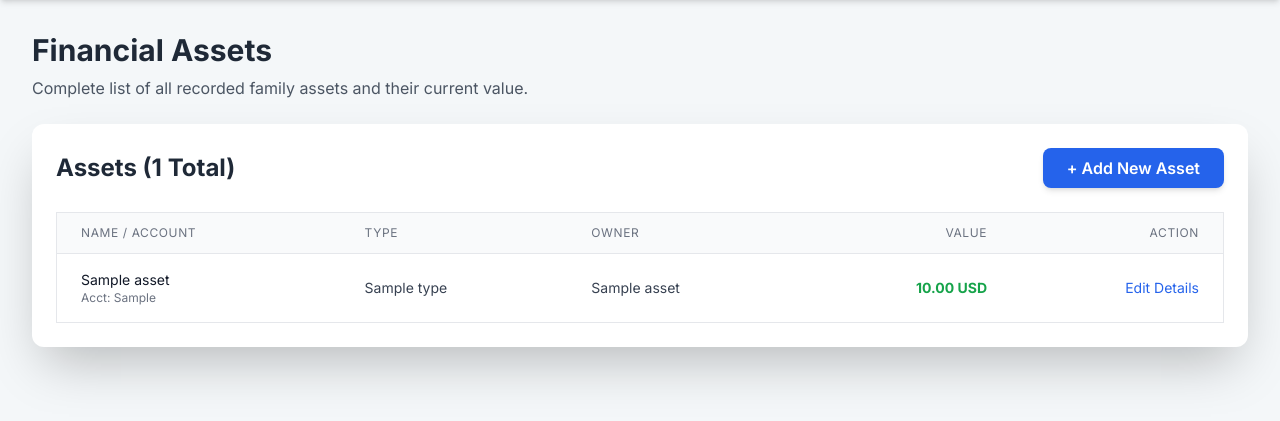
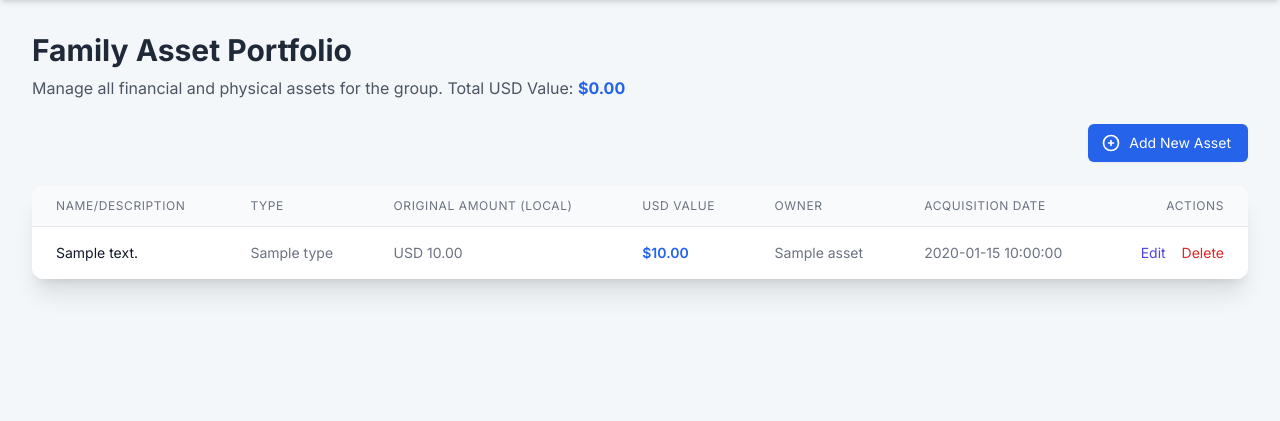
Before and after one commit to foyruser/Family-Financial-Dashboard, a Flask app: template templates/index.html in a window 1280 px wide. Shown: the part 64-485 px from the top of the page. Run offline with Flask 3, Linux system fonts and the light colour scheme; the template is opened without the code that fills it: most values are stand-ins (such as "Sample title", 1, 10 or a date in 2020); parts of the project's set-up code (start-up, migrations or seed data) failed here and were passed over; some libraries are stand-ins or nearby versions.

Commit message:
Update index.html

```diff
--- a/templates/index.html
+++ b/templates/index.html
@@ -1,51 +1,66 @@
 {% extends "base.html" %}
 
-{% block title %}Assets Overview{% endblock %}
-{% block header_title %}Financial Assets{% endblock %}
-{% block header_subtitle %}Complete list of all recorded family assets and their current value.{% endblock %}
+{% block title %}Assets - Detailed Portfolio{% endblock %}
+{% block header_title %}Family Asset Portfolio{% endblock %}
+{% block header_subtitle %}Manage all financial and physical assets for the group. Total USD Value: <span class="text-blue-600 font-bold">${{ "{:,.2f}".format(total_asset_usd | default(0.0)) }}</span>{% endblock %}
 
 {% block content %}
-<div class="bg-white p-6 rounded-xl shadow-2xl">
-    <div class="flex justify-between items-center mb-6">
-        <h2 class="text-2xl font-bold text-gray-800">Assets ({{ assets | length }} Total)</h2>
-        <a href="{{ url_for('add_asset') }}" class="px-6 py-2 bg-blue-600 text-white font-semibold rounded-lg shadow-md hover:bg-blue-700 transition-colors">
-            + Add New Asset
+<div class="space-y-6">
+
+    <div class="flex justify-end">
+        <a href="{{ url_for('add_asset') }}" class="inline-flex items-center px-4 py-2 border border-transparent text-sm font-medium rounded-md shadow-sm text-white bg-blue-600 hover:bg-blue-700 transition duration-150">
+            <svg class="w-5 h-5 mr-2 -ml-1" fill="none" stroke="currentColor" viewBox="0 0 24 24" xmlns="http://www.w3.org/2000/svg"><path stroke-linecap="round" stroke-linejoin="round" stroke-width="2" d="M12 9v3m0 0v3m0-3h3m-3 0H9m12 0a9 9 0 11-18 0 9 9 0 0118 0z"></path></svg>
+            Add New Asset
         </a>
     </div>
 
-    {% if assets %}
+    <!-- Asset Listing Table -->
+    <div class="bg-white shadow-xl rounded-xl overflow-hidden">
         <div class="overflow-x-auto">
-        <table class="min-w-full divide-y divide-gray-200 border border-gray-200 rounded-lg">
-            <thead>
-                <tr class="bg-gray-50">
-                    <th class="px-6 py-3 text-left text-xs font-medium text-gray-500 uppercase tracking-wider">Name / Account</th>
+            <table class="min-w-full divide-y divide-gray-200">
+                <thead class="bg-gray-50">
+                    <tr>
+                        <th class="px-6 py-3 text-left text-xs font-medium text-gray-500 uppercase tracking-wider">Name/Description</th>
                         <th class="px-6 py-3 text-left text-xs font-medium text-gray-500 uppercase tracking-wider">Type</th>
+                        <th class="px-6 py-3 text-left text-xs font-medium text-gray-500 uppercase tracking-wider">Original Amount (Local)</th>
+                        <th class="px-6 py-3 text-left text-xs font-medium text-gray-500 uppercase tracking-wider">USD Value</th>
                         <th class="px-6 py-3 text-left text-xs font-medium text-gray-500 uppercase tracking-wider">Owner</th>
-                    <th class="px-6 py-3 text-right text-xs font-medium text-gray-500 uppercase tracking-wider">Value</th>
-                    <th class="px-6 py-3 text-right text-xs font-medium text-gray-500 uppercase tracking-wider">Action</th>
+                        <th class="px-6 py-3 text-left text-xs font-medium text-gray-500 uppercase tracking-wider">Acquisition Date</th>
+                        <th class="px-6 py-3 text-right text-xs font-medium text-gray-500 uppercase tracking-wider">Actions</th>
                     </tr>
                 </thead>
                 <tbody class="bg-white divide-y divide-gray-200">
                     {% for asset in assets %}
-                <tr class="hover:bg-blue-50 transition-colors">
-                    <td class="px-6 py-4 whitespace-nowrap text-sm font-medium text-gray-900">{{ asset.name }}
-                        {% if asset.account_no %}<span class="text-xs text-gray-500 block">Acct: {{ asset.account_no }}</span>{% endif %}
+                    <tr>
+                        <td class="px-6 py-4 whitespace-nowrap text-sm font-medium text-gray-900 truncate max-w-xs">{{ asset.description }}</td>
+                        <td class="px-6 py-4 whitespace-nowrap text-sm text-gray-500">{{ asset.type }}</td>
+                        <td class="px-6 py-4 whitespace-nowrap text-sm text-gray-500">
+                            {{ asset.currency }} {{ "{:,.2f}".format(asset.amount | default(0.0)) }}
                         </td>
-                    <td class="px-6 py-4 whitespace-nowrap text-sm text-gray-700">{{ asset.type }}</td>
-                    <td class="px-6 py-4 whitespace-nowrap text-sm text-gray-700">{{ asset.owner_name }}</td>
-                    <td class="px-6 py-4 whitespace-nowrap text-sm font-bold text-right text-green-600">{{ "{:,.2f}".format(asset.value) }} {{ asset.currency }}</td>
+                        <td class="px-6 py-4 whitespace-nowrap text-sm font-semibold text-blue-600">
+                            ${{ "{:,.2f}".format(asset.usd_value | default(0.0)) }}
+                        </td>
+                        <td class="px-6 py-4 whitespace-nowrap text-sm text-gray-500">{{ asset.owner_name }}</td>
+                        <td class="px-6 py-4 whitespace-nowrap text-sm text-gray-500">{{ asset.acquisition_date | default('N/A') }}</td>
                         <td class="px-6 py-4 whitespace-nowrap text-right text-sm font-medium">
-                        <a href="{{ url_for('edit_asset', asset_id=asset.id) }}" class="text-blue-600 hover:text-blue-900">Edit Details</a>
+                            <a href="{{ url_for('edit_asset', asset_id=asset.id) }}" class="text-indigo-600 hover:text-indigo-900 mr-3">Edit</a>
+
+                            <!-- Delete Form (using POST method for safety) -->
+                            <form action="{{ url_for('delete_asset', asset_id=asset.id) }}" method="POST" class="inline" onsubmit="return confirm('Are you sure you want to permanently delete this asset?')">
+                                <button type="submit" class="text-red-600 hover:text-red-900">Delete</button>
+                            </form>
+                        </td>
+                    </tr>
+                    {% else %}
+                    <tr>
+                        <td colspan="7" class="px-6 py-12 text-center text-lg text-gray-500">
+                            No assets have been recorded yet. Click "Add New Asset" to begin building your portfolio!
                         </td>
                     </tr>
                     {% endfor %}
                 </tbody>
             </table>
         </div>
-    {% else %}
-    <div class="p-8 text-center bg-gray-50 rounded-lg border border-gray-200">
-        <p class="text-lg text-gray-600 font-medium">No assets recorded yet. Start by adding a new financial asset!</p>
     </div>
-    {% endif %}
 </div>
 {% endblock %}
```
Lines whose indentation alone changed are shown as unchanged.
